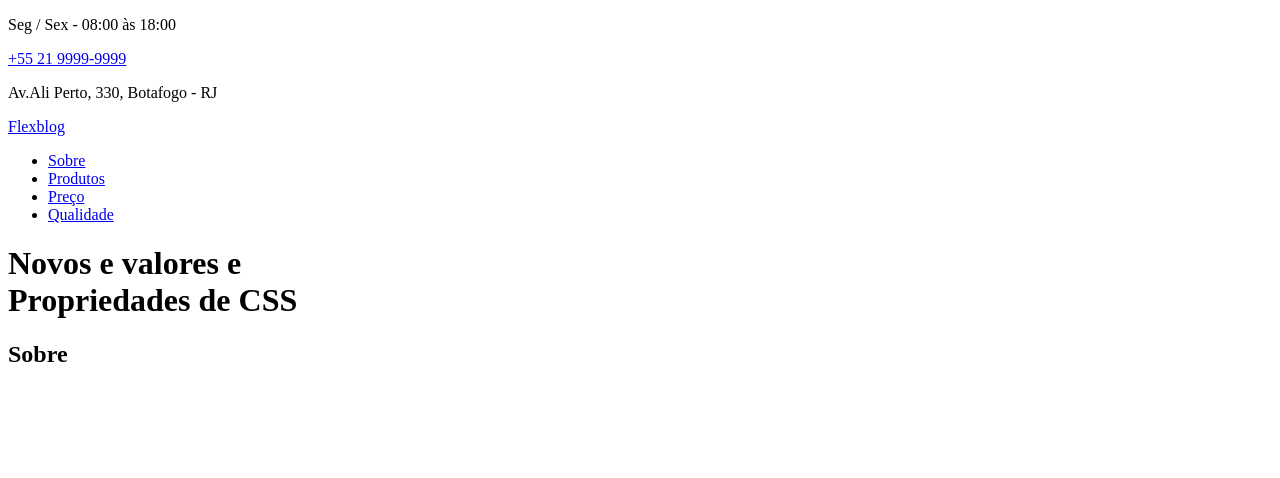
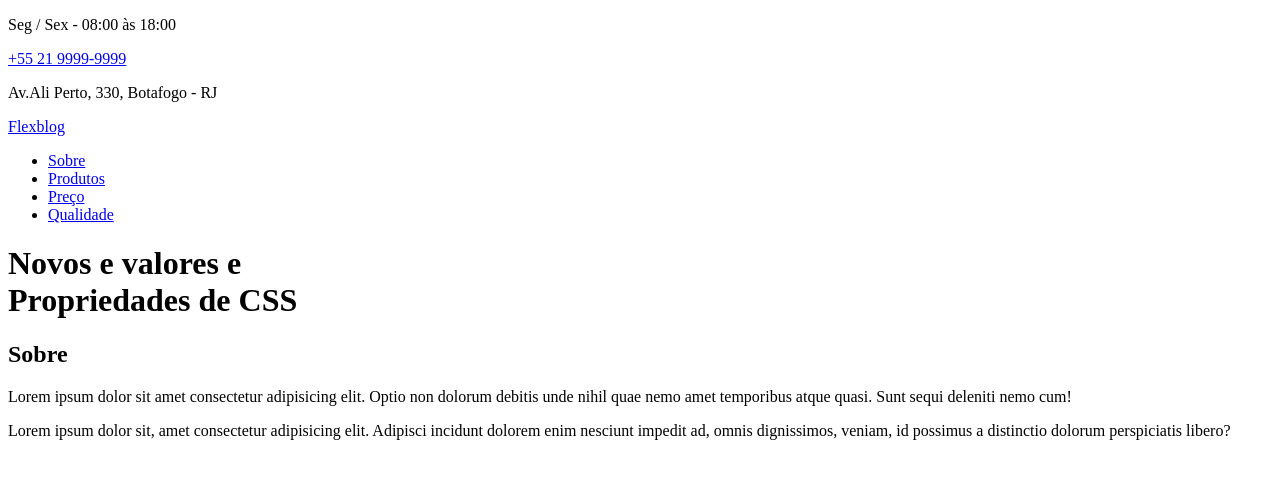
Before and after one commit to alinehofner/alinehofner-origamid-flexbox-css, a plain HTML site: page index.html in a window 1280 px wide. Drawn offline with Linux system fonts and the light colour scheme.

Commit message:
add sobre

```diff
--- a/index.html
+++ b/index.html
@@ -34,8 +34,8 @@
   <section class="sobre" id="sobre">
     <div class="sobre-info">
       <h1>Sobre</h1>
-      <p></p>
-      <p></p>
+      <p>Lorem ipsum dolor sit amet consectetur adipisicing elit. Optio non dolorum debitis unde nihil quae nemo amet temporibus atque quasi. Sunt sequi deleniti nemo cum!</p>
+      <p>Lorem ipsum dolor sit, amet consectetur adipisicing elit. Adipisci incidunt dolorem enim nesciunt impedit ad, omnis dignissimos, veniam, id possimus a distinctio dolorum perspiciatis libero?</p>
     </div>
 
   </section>
```
